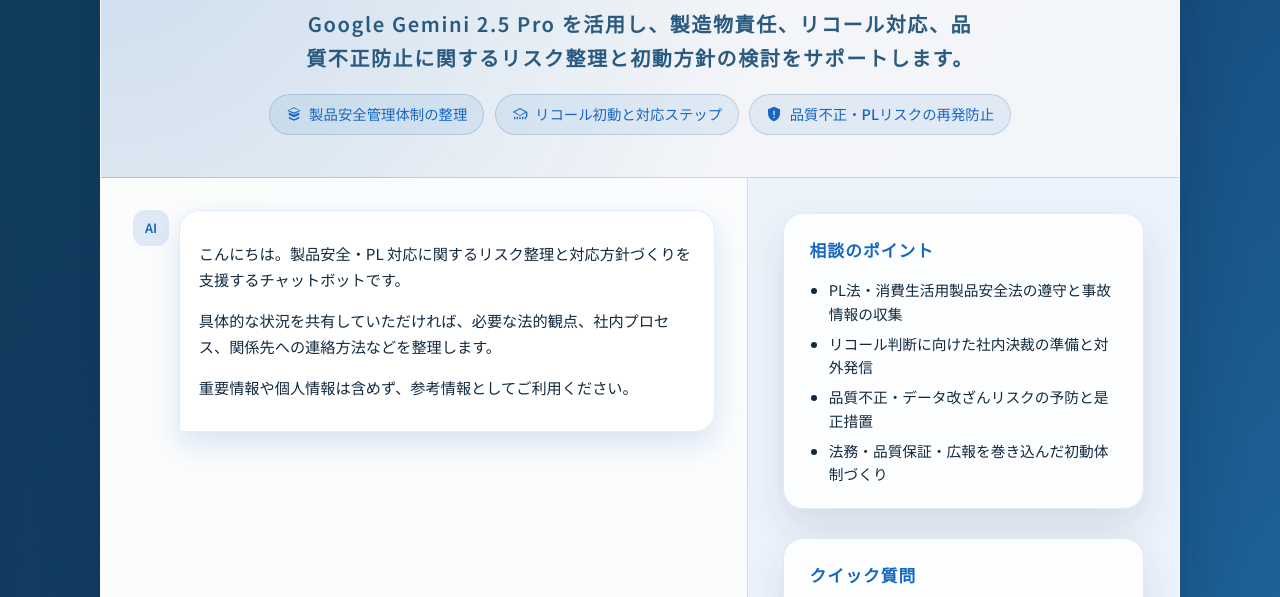
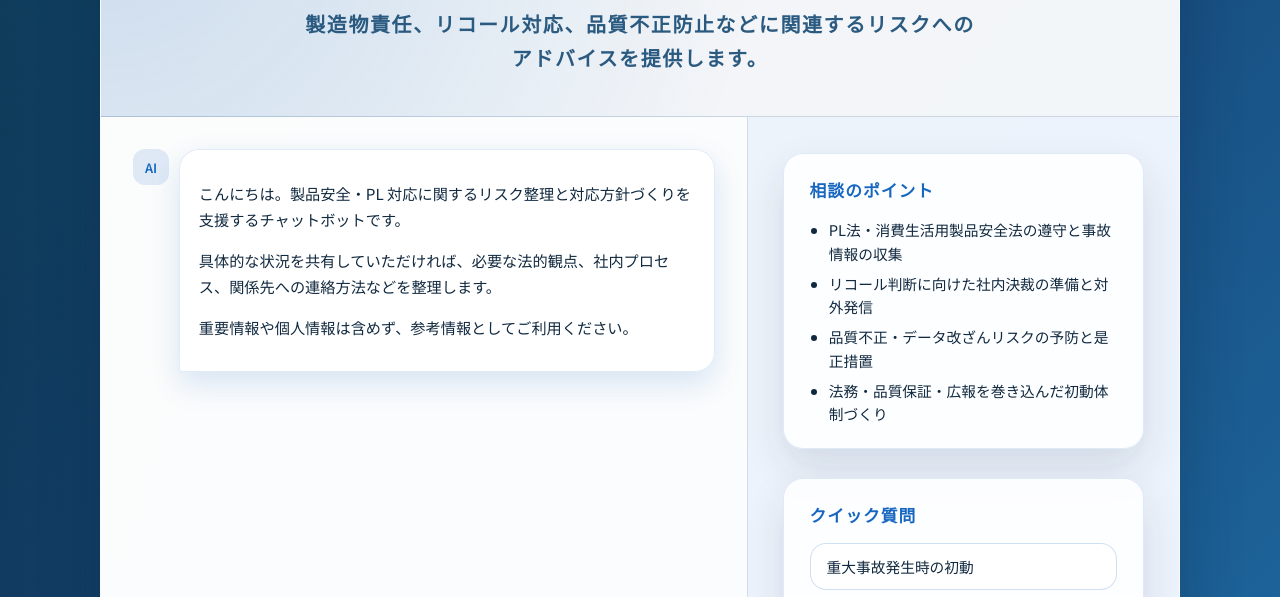
Before and after one commit to dzr01145/pl_chatbot, a website: page sample.html in a window 1280 px wide. Shown: the part 149-746 px from the top of the page. Drawn offline with Linux system fonts and the light colour scheme.

Commit message:
っっｇ

```diff
--- a/sample.html
+++ b/sample.html
@@ -492,28 +492,8 @@
       <header>
         <h1>製品安全・PL／品質コンプライアンス相談チャット</h1>
         <p class="lead">
-          Google Gemini 2.5 Pro を活用し、製造物責任、リコール対応、品質不正防止に関するリスク整理と初動方針の検討をサポートします。
+          製造物責任、リコール対応、品質不正防止などに関連するリスクへのアドバイスを提供します。
         </p>
-        <div class="badge-row" aria-label="チャットボットの特徴">
-          <span class="badge">
-            <svg viewBox="0 0 24 24" aria-hidden="true">
-              <path d="M12 2 2 7l10 5 9.97-4.99L12 2zm0 7.73L4.18 6.6 12 3.27l7.82 3.33L12 9.73zM12 13l-7.82-3.33.01 3.91L12 17l7.81-3.42v-3.91L12 13zM4.19 16.09 12 19.73l7.81-3.64v2.71L12 22l-7.81-3.2v-2.71z"></path>
-            </svg>
-            製品安全管理体制の整理
-          </span>
-          <span class="badge">
-            <svg viewBox="0 0 24 24" aria-hidden="true">
-              <path d="M12 3 1 9l11 6 9-4.91V17h2V9L12 3Zm0 11L4.24 9 12 5l7.76 4L12 14Zm-7 2H3v4h2v-4Zm4 0H7v4h2v-4Zm4 0h-2v4h2v-4Zm4 0h-2v4h2v-4Zm4 0h-2v4h2v-4Z"></path>
-            </svg>
-            リコール初動と対応ステップ
-          </span>
-          <span class="badge">
-            <svg viewBox="0 0 24 24" aria-hidden="true">
-              <path d="M12 1 3 5v6c0 5.55 3.84 10.74 9 12 5.16-1.26 9-6.45 9-12V5l-9-4Zm1 17h-2v-2h2v2Zm0-4h-2V7h2v7Z"></path>
-            </svg>
-            品質不正・PLリスクの再発防止
-          </span>
-        </div>
       </header>
       <div class="workspace">
         <button type="button" class="drawer-toggle" id="drawer-toggle">ガイドを表示</button>
```
Also changed, not shown: public/index.html (+1 -21 lines).
